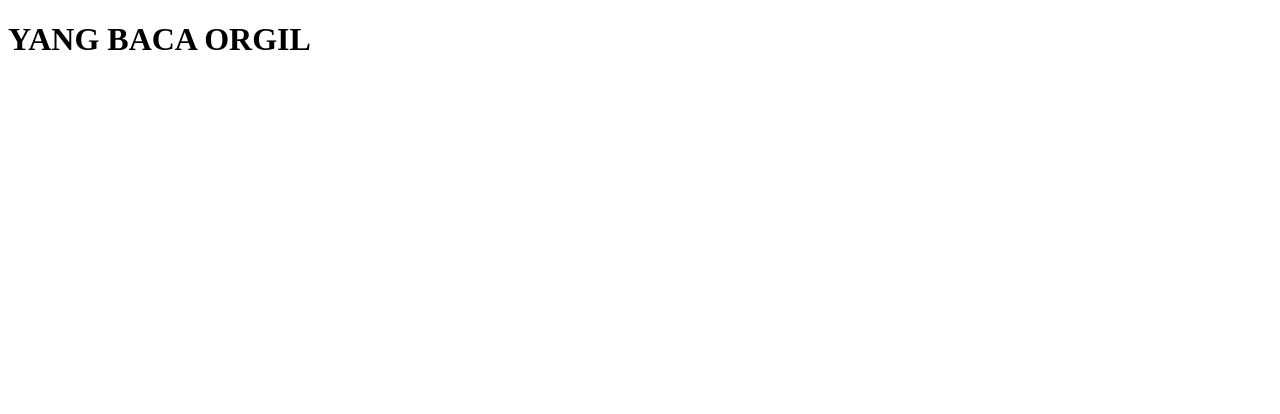
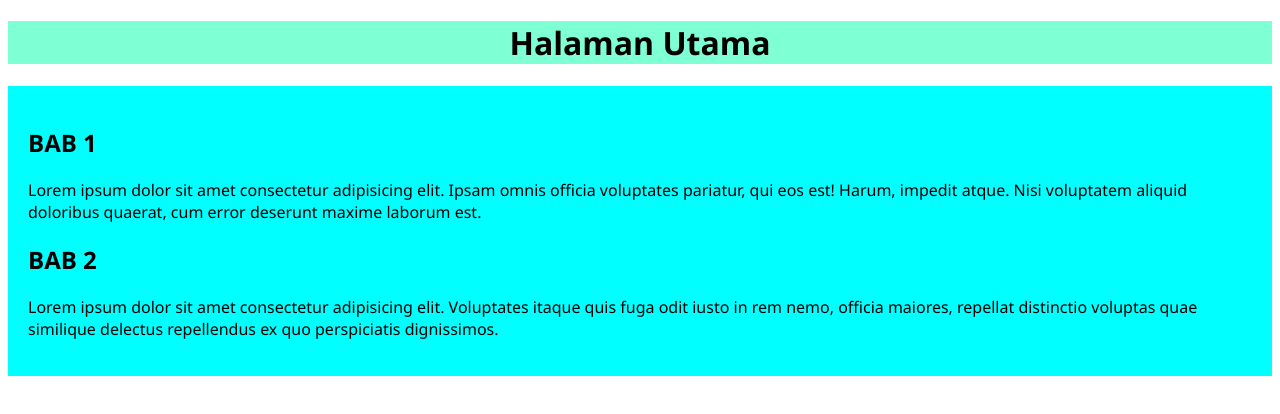
Before and after one commit to fchrii/nisyaa, a plain HTML site: page index.html in a window 1280 px wide. Drawn offline with Linux system fonts and the light colour scheme.

Commit message:
pengeditan HTML & CSS

```diff
--- a/index.html
+++ b/index.html
@@ -1,11 +1,23 @@
 <!DOCTYPE html>
 <html lang="en">
-  <head>
-    <meta charset="UTF-8" />
-    <meta name="viewport" content="width=device-width, initial-scale=1.0" />
-    <title>nica</title>
-  </head>
-  <body>
-    <h1>YANG BACA ORGIL</h1>
-  </body>
+<head>
+  <meta charset="UTF-8">
+  <meta name="viewport" content="width=device-width, initial-scale=1.0">
+  <link rel="stylesheet" href="style.css">
+  <title>blablabla</title>
+</head>
+<body>
+  <div class="judul">
+    <h1>Halaman Utama</h1>
+  </div>
+  <div class="isi">
+    <h2>BAB 1</h2>
+    <p>Lorem ipsum dolor sit amet consectetur adipisicing elit. Ipsam omnis officia voluptates pariatur, qui eos est! Harum, impedit atque. Nisi voluptatem aliquid doloribus quaerat, cum error deserunt maxime laborum est.</p>
+
+    <h2>BAB 2</h2>
+    <p>Lorem ipsum dolor sit amet consectetur adipisicing elit. Voluptates itaque quis fuga odit iusto in rem nemo, officia maiores, repellat distinctio voluptas quae similique delectus repellendus ex quo perspiciatis dignissimos.</p>
+
+  </div>
+
+</body>
 </html>
--- /dev/null
+++ b/style.css
@@ -0,0 +1,13 @@
+body{
+    font-family: 'Segoe UI', Tahoma, Geneva, Verdana, sans-serif;
+}
+
+.judul{
+    text-align: center;
+    background-color: aquamarine;
+}
+
+.isi{
+    padding: 20px;
+    background-color: aqua;
+}
```
